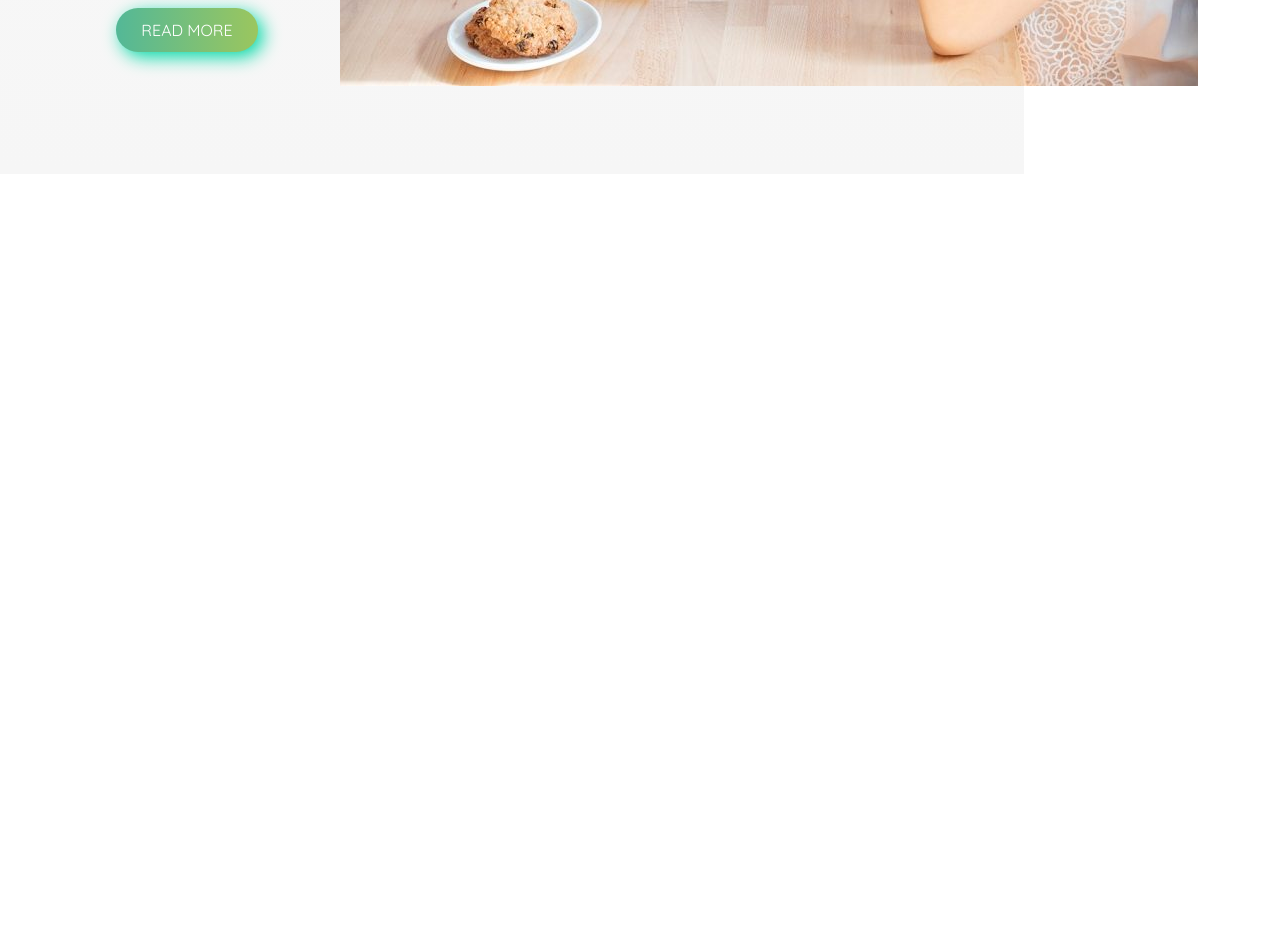
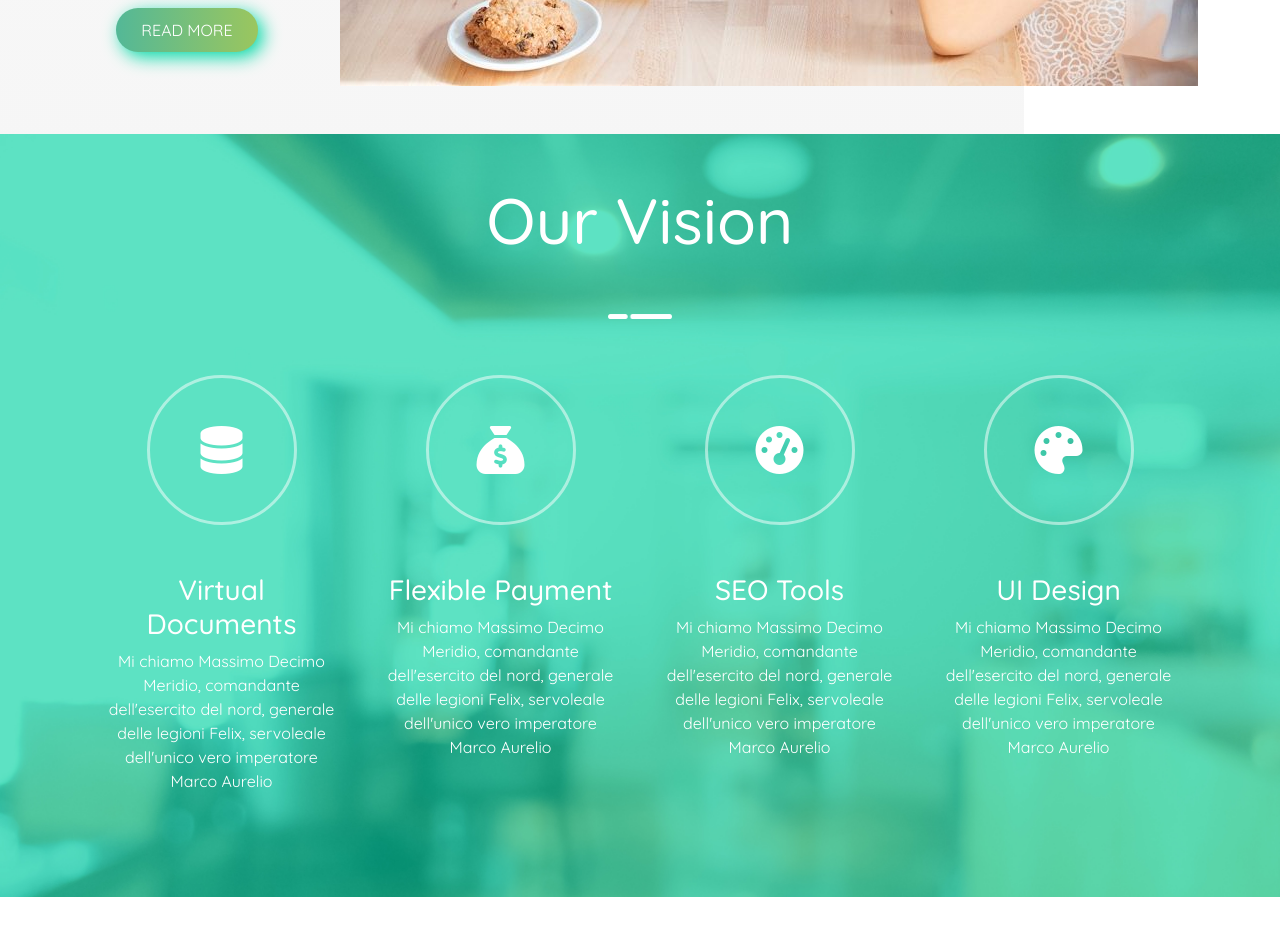
Before and after one commit to eugeniomalavasi/proj-html-vuejs, a Vue app: page /about in a window 1280 px wide. Shown: the part 940-1876 px from the top of the page. Built offline with nearby package versions, Linux system fonts and the light colour scheme.

Commit message:
fix: about animation fixed

```diff
--- a/src/components/AboutBusiness.vue
+++ b/src/components/AboutBusiness.vue
@@ -18,7 +18,7 @@
 
 
 <template>
-    <div class="title-cont title-color">
+    <div class="title-cont title-color header-animation">
         <h1 class="text-center mb-5">About Us</h1>
     </div>
     <div class="back-col"></div>
@@ -66,4 +66,19 @@
     position: absolute;
     z-index: -1;
 }
+
+.header-animation {
+    animation: header-fade-out linear forwards;
+    animation-timeline: view();
+    animation-range: exit;
+}
+
+@keyframes header-fade-out {
+    25%{
+        opacity: 0;
+    }
+    100%{
+        opacity: 0;
+    }
+}
 </style>
--- a/src/components/AboutVision.vue
+++ b/src/components/AboutVision.vue
@@ -8,7 +8,7 @@
 
 
 <template>
-    <div class="vision-part mt-5 scroll-animation">
+    <div class="vision-part mt-5">
         <h2 class="text-center pt-5 pb-5">Our Vision</h2>
         <img src="../assets/img/divider/dividerWhite.png" class="divider" alt="divider">
         <div class="container ms-vision">
```
